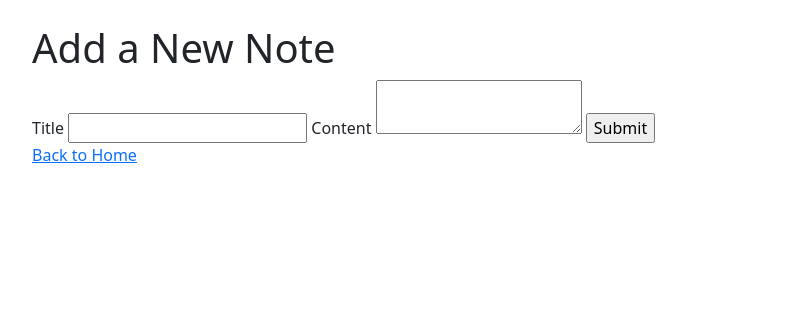
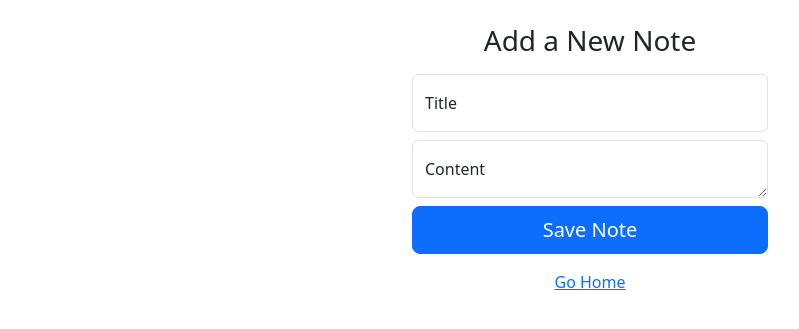
Before and after one commit to lamachan/secure-notes-app, a Python web app: template flask-app/app/templates/notes/add_note.html in a window 1280 px wide. Shown: the part 72-401 px from the top of the page, without its empty margins (50-849 px from the left). Run offline with Jinja, Linux system fonts and the light colour scheme; the template is opened without the code that fills it, so the values that code supplies are empty, except form fields; form fields are guessed from the names that the template uses.

Commit message:
Notes rendering

```diff
--- a/flask-app/app/templates/notes/add_note.html
+++ b/flask-app/app/templates/notes/add_note.html
@@ -1,13 +1,53 @@
 {% extends "_base.html" %}
 {% block content %}
 
-<h1>Add a New Note</h1>
+<!-- <h1>Add a New Note</h1>
     <form method="post">
         {{ form.hidden_tag() }}
         {{ form.title.label }} {{ form.title }}
         {{ form.content.label }} {{ form.content }}
         {{ form.submit }}
     </form>
-    <a href="{{ url_for('notes.home') }}">Back to Home</a>
+    <a href="{{ url_for('notes.home') }}">Go Home</a> -->
+
+<div class="row">
+    <div class="col-md-4"></div>
+    <div class="col-md-4">
+        <main class="form-signin w-100 m-auto">
+        <form role="form" method="post" action="">
+            {{ form.hidden_tag() }}
+            <h1 class="h3 mb-3 fw-normal text-center">Add a New Note</h1>
+
+            <div class="form-floating">
+            {{ form.title(placeholder="Title", class="form-control mb-2") }}
+            {{ form.title.label }}
+            {% if form.title.errors %}
+                {% for error in form.title.errors %}
+                <div class="alert alert-danger" role="alert">
+                    {{ error }}
+                </div>
+                {% endfor %}
+            {% endif %}
+            </div>
+
+            <div class="form-floating">
+            {{ form.content(placeholder="Content", class="form-control mb-2") }}
+            {{ form.content.label }}
+            {% if form.content.errors %}
+                {% for error in form.content.errors %}
+                <div class="alert alert-danger" role="alert">
+                    {{ error }}
+                </div>
+                {% endfor %}
+            {% endif %}
+            </div>
+
+            <button class="w-100 btn btn-lg btn-primary" type="submit">Save Note</button>
+        </form>
+        <a href="{{ url_for('notes.home') }}" class="text-center mt-3 d-block">Go Home</a>
+        </main>
+    </div>
+    <div class="col-md-4"></div>
+</div>
 
 {% endblock %}
```
Also changed, not shown: flask-app/app/notes/views.py (+12 -1 lines), flask-app/app/templates/notes/home.html (+10 -5 lines), flask-app/app/templates/notes/render_note.html (added, +10 -0 lines).
